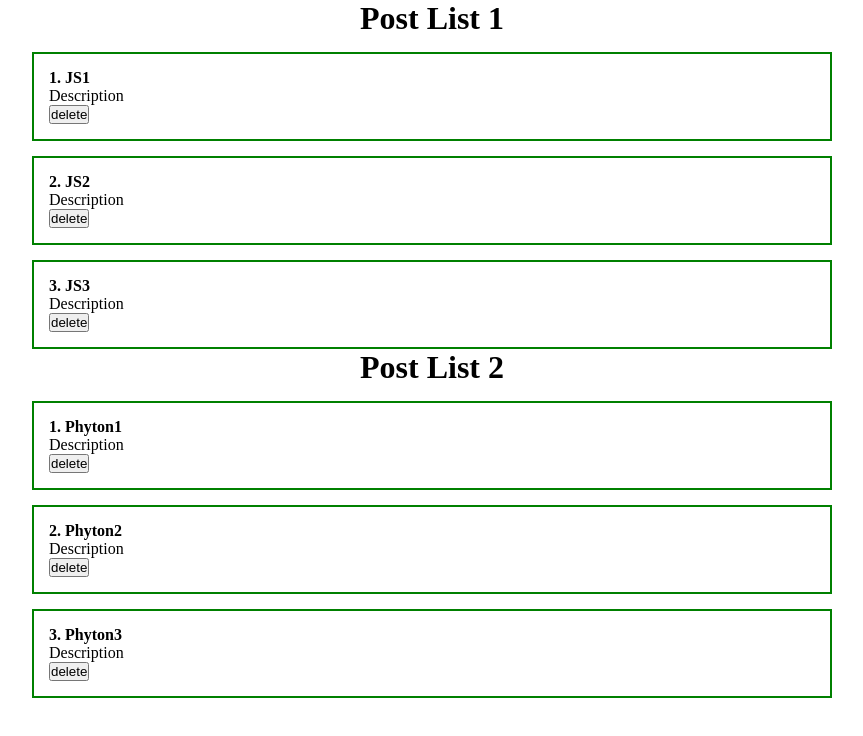
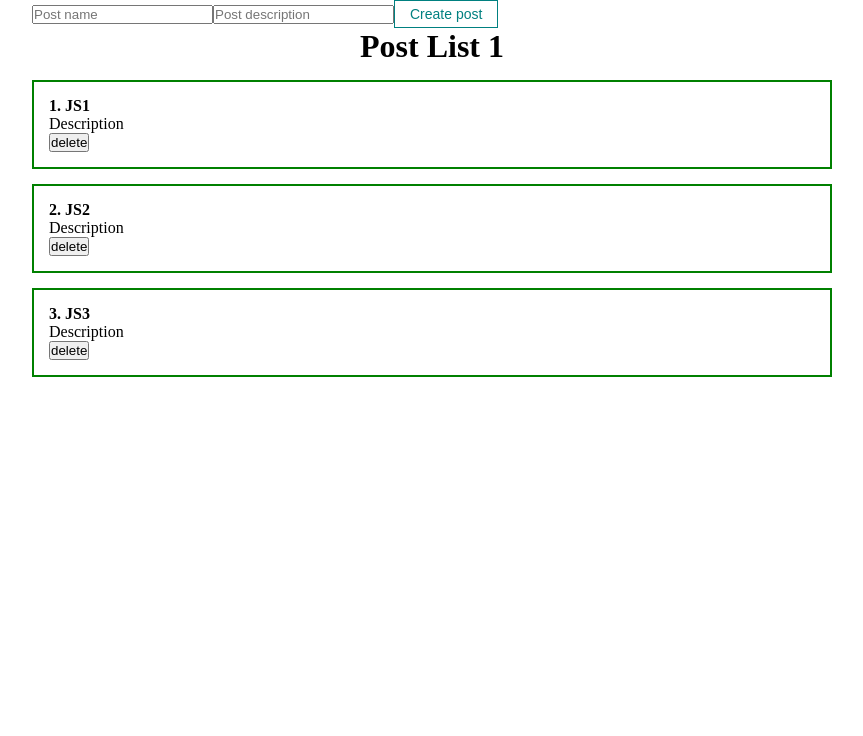
Before and after one commit to boevoivertolet/powerfull-practice, a React (Create React App) app: page / in a window 1280 px wide. Shown: the top 736 px of the page, without its empty margins (208-1071 px from the left). Built offline with nearby package versions, Linux system fonts and the light colour scheme.

Commit message:
create MyButton

```diff
--- a/src/App.tsx
+++ b/src/App.tsx
@@ -1,7 +1,7 @@
 import React, {useState} from 'react';
 import './styles/App.css'
-import PostItem from "./components/PostItem";
 import PostList from "./components/PostList";
+import MyButton from "./UI/button/MyButton";
 
 
 function App() {
@@ -11,23 +11,23 @@ function App() {
         {id: '3', title: 'JS3', body: 'Description'}
 
     ])
-    const [posts2, setPosts2] = useState<Array<PostType>>([
-        {id: '1', title: 'Phyton1', body: 'Description'},
-        {id: '2', title: 'Phyton2', body: 'Description'},
-        {id: '3', title: 'Phyton3', body: 'Description'}
 
-    ])
     return (
         <div className = "App">
-            <PostList posts={posts} title={'Post List 1'} />
-            <PostList posts={posts2} title={'Post List 2'} />
+            <form action = "">
+                <input type = "text" placeholder = {'Post name'} />
+                <input type = "text" placeholder = {'Post description'} />
+                <MyButton disabled> Create post </MyButton>
+            </form>
+            <PostList posts = {posts} title = {'Post List 1'} />
         </div>
     );
 }
-export type PostType ={
-    id:string
-    title:string
-    body:string
+
+export type PostType = {
+    id: string
+    title: string
+    body: string
 }
 
 export default App;
--- /dev/null
+++ b/src/UI/button/Button.module.css
@@ -0,0 +1,8 @@
+.myBtn {
+    padding: 5px 15px;
+    color: teal;
+    font-size: 14px;
+    background: transparent;
+    border: 1px solid teal;
+    cursor: pointer;
+}
--- /dev/null
+++ b/src/UI/button/MyButton.tsx
@@ -0,0 +1,16 @@
+import React from 'react';
+import c from "./Button.module.css"
+
+const MyButton: React.FC<MyButtonProps> = ({children, ...restProps}) => {
+    // const {children, ...restProps} = props
+
+    return (
+        <button {...restProps} className = {c.myBtn}>{children}</button>
+    );
+};
+type MyButtonProps = {
+    children?: React.ReactNode
+    disabled?: boolean
+}
+
+export default MyButton;
```
